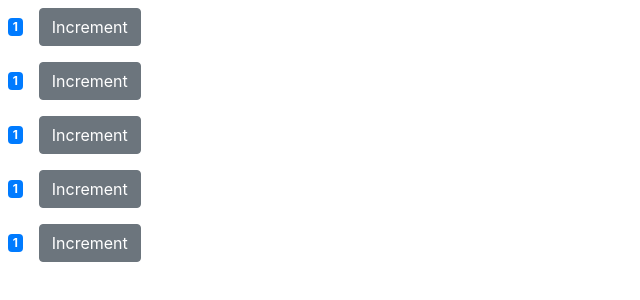
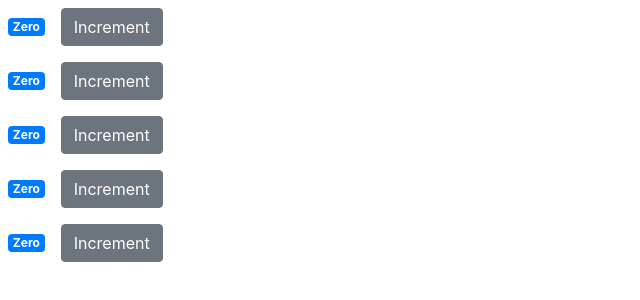
Before and after one commit to SKeerthi02/Practise-React, a React (Create React App) app: page / in a window 1280 px wide. Shown: the top 300 px of the page, without its empty margins (0-640 px from the left). Built offline with nearby package versions, Linux system fonts and the light colour scheme.

Commit message:
hands on-- props:  passing the value from counters to counterComponent and using it as props

```diff
--- a/src/components/counterComponent.jsx
+++ b/src/components/counterComponent.jsx
@@ -3,7 +3,7 @@ import React, {Component} from 'react';
 class CounterComponent extends Component {
 
     state = {
-        count : 1
+        value : this.props.value,
     }
 
     handleIncrement = () => {
@@ -25,8 +25,8 @@ class CounterComponent extends Component {
         return classes
     }
     getCount() {
-        const {count} = this.state;
-        return count === 0 ? "Zero" : count;
+        const {value} = this.state;
+        return value === 0 ? "Zero" : value;
     }
 }
 
--- a/src/components/counters.jsx
+++ b/src/components/counters.jsx
@@ -1,5 +1,4 @@
 import React, {Component} from 'react';
-import CounterComponents from './counterComponent'
 import CounterComponent from "./counterComponent";
 
 class Counters extends Component {
@@ -16,7 +15,7 @@ class Counters extends Component {
     render() {
         return (
             <div>
-                {this.state.countersList.map(counter => <CounterComponent key = {counter.id}/>)}
+                {this.state.countersList.map(counter => <CounterComponent key = {counter.id} value={counter.value}/>)}
             </div>
         );
     }
```
